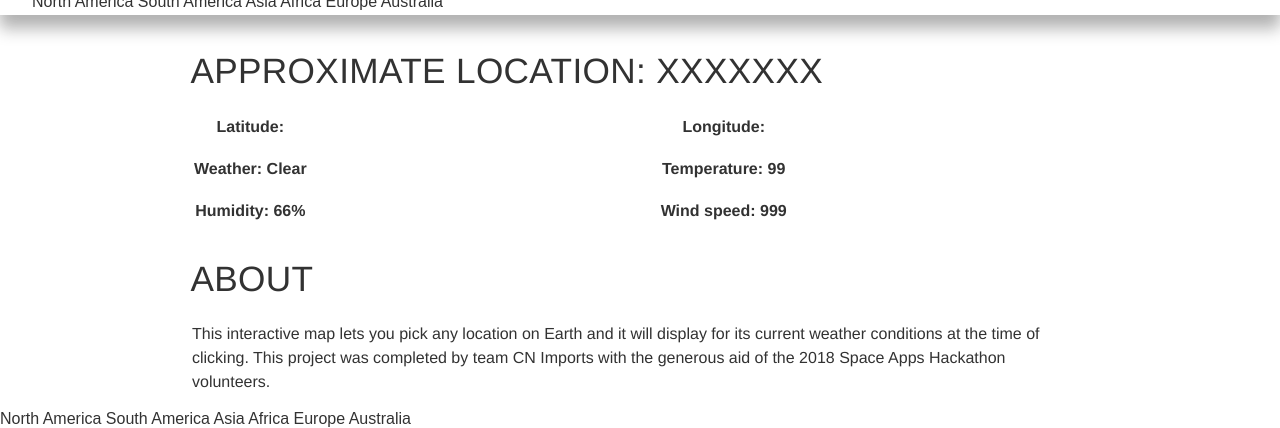
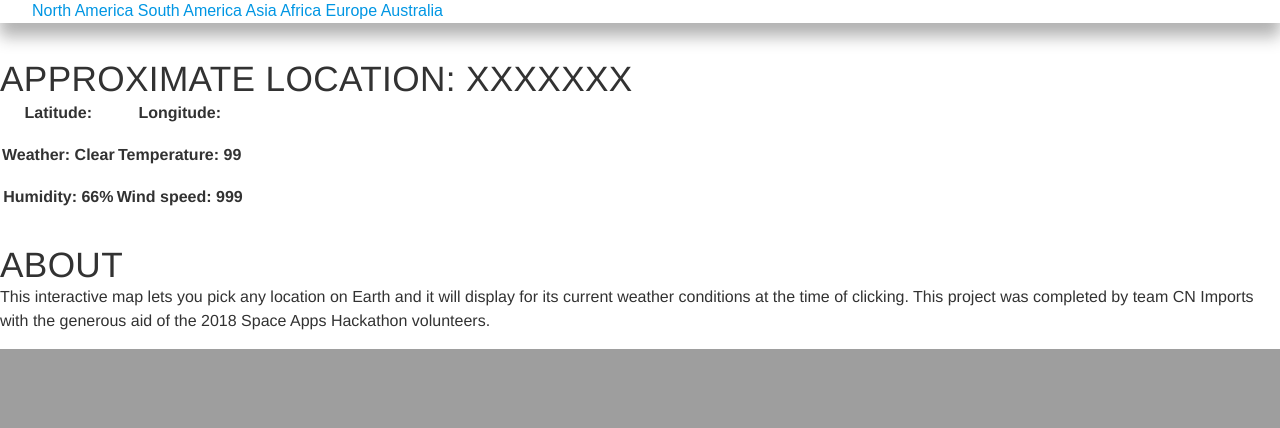
Before and after one commit to Xu-Yifei/Project-Firemap, a PHP site: page / in a window 1280 px wide. Shown: the part 547-975 px from the top of the page. After the commit the page ends 896 px from the top, so only its background shows below. Run offline with PHP 8.4, Linux system fonts and the light colour scheme; lists and menus that the app fills with data are empty; some libraries are stand-ins or nearby versions.

Commit message:
Update styles.css

```diff
--- a/styles.css
+++ b/styles.css
@@ -15,17 +15,13 @@ body{
 /* Hyperlink Styles: */
 
 a, a:visited {
-	color:#323232;
+	color:#0196e3;
 	text-decoration:none;
 	outline:none;
 }
 
 a:hover{
 
-}
-
-a.continent_button:hover {
-	background-color: #aaaaaa;
 }
 
 a img{
@@ -43,12 +39,6 @@ h1{
 	/* The logo text */
 	font-size:3.5em;
 	text-transform:uppercase;
-	color: #f27e26;
-}
-
-h2{
-	padding-left: 4.5em;
-	padding-right: 4.5em;
 }
 
 h3{
@@ -62,7 +52,6 @@ h3{
 h2{
 	font-size:2.2em;
 	font-weight:normal;
-	padding-bottom: 0.65em;
 	letter-spacing:0.01em;
 	text-transform:uppercase;
 }
@@ -70,14 +59,7 @@ h2{
 p{
 	font-family: "Helvetica";
 	line-height:1.5em;
-	padding-left: 10em;
-	padding-right: 12em;
-	padding-bottom: 1em;
-}
-
-.bonus {
-	padding-left: 2em;
-	padding-right: 2em;
+	padding-bottom:1em;
 }
 
 .continent {
@@ -89,13 +71,13 @@ p{
 }
 
 #headerbar{
-	background-color: #ffffff;
+	background-color: #f27e26;
 	font-size: 5.5em;
 	padding-left: 2em;
 	padding-right: 2em;
 	padding-top: 0.2em;
-	padding-bottom: 0.2em;
-	border: 1px DarkGray;
+	padding-bottom: 0.3em;
+	border: 1px;
 }
 
 .line{
@@ -118,12 +100,13 @@ div.footer .line{
 	margin:2em 0;
 }
 
-div.nav{
+.container{
 	background:url(img/gradient_light.jpg) repeat-x 50% 50% #f8f8f8;
-	padding:0 5px;
-	position:absolute;
-	right:0;
-	top:4em;
+	padding: 5px;
+    text-align: center;
+	position:fixed;
+	left:35em;
+	bottom:20em;
 
 	border:1px solid #FCFCFC;
 
@@ -132,6 +115,43 @@ div.nav{
 	box-shadow:0 1px 1px #333333;
 }
 
+.container a{
+	color:#565656;
+	display:block;
+	float:left;
+	font-size:1.25em;
+	font-weight:bold;
+	margin:5px 2px;
+	padding:7px 10px 4px;
+	text-shadow:0 1px 1px white;
+	text-transform:uppercase;
+}
+.container a:hover{
+	color:#FFFFFF;
+	display:block;
+	float:left;
+	font-size:1.25em;
+	font-weight:bold;
+	margin:5px 2px;
+	padding:7px 10px 4px;
+	text-shadow:0 1px 1px white;
+	text-transform:uppercase;
+}
+
+/* div.nav{
+	background:url(img/gradient_light.jpg) repeat-x 50% 50% #f8f8f8;
+	padding: 5px;
+	position:absolute;
+	left:12em;
+	bottom:20em;
+
+	border:1px solid #FCFCFC;
+
+	-moz-box-shadow:0 1px 1px #333333;
+	-webkit-box-shadow:0 1px 1px #333333;
+	box-shadow:0 1px 1px #333333;
+}
+*/
 /* The clearfix hack to clear the floats: */
 
 .clear:after{
@@ -191,8 +211,7 @@ div.article{
 	background-color:#FFFFE0;
 	margin:3em 0;
 	padding:20px;
-
-	/*text-shadow:0 2px 0 black;*/
+	text-shadow:0 2px 0 black;
 }
 
 div.figure{
```
